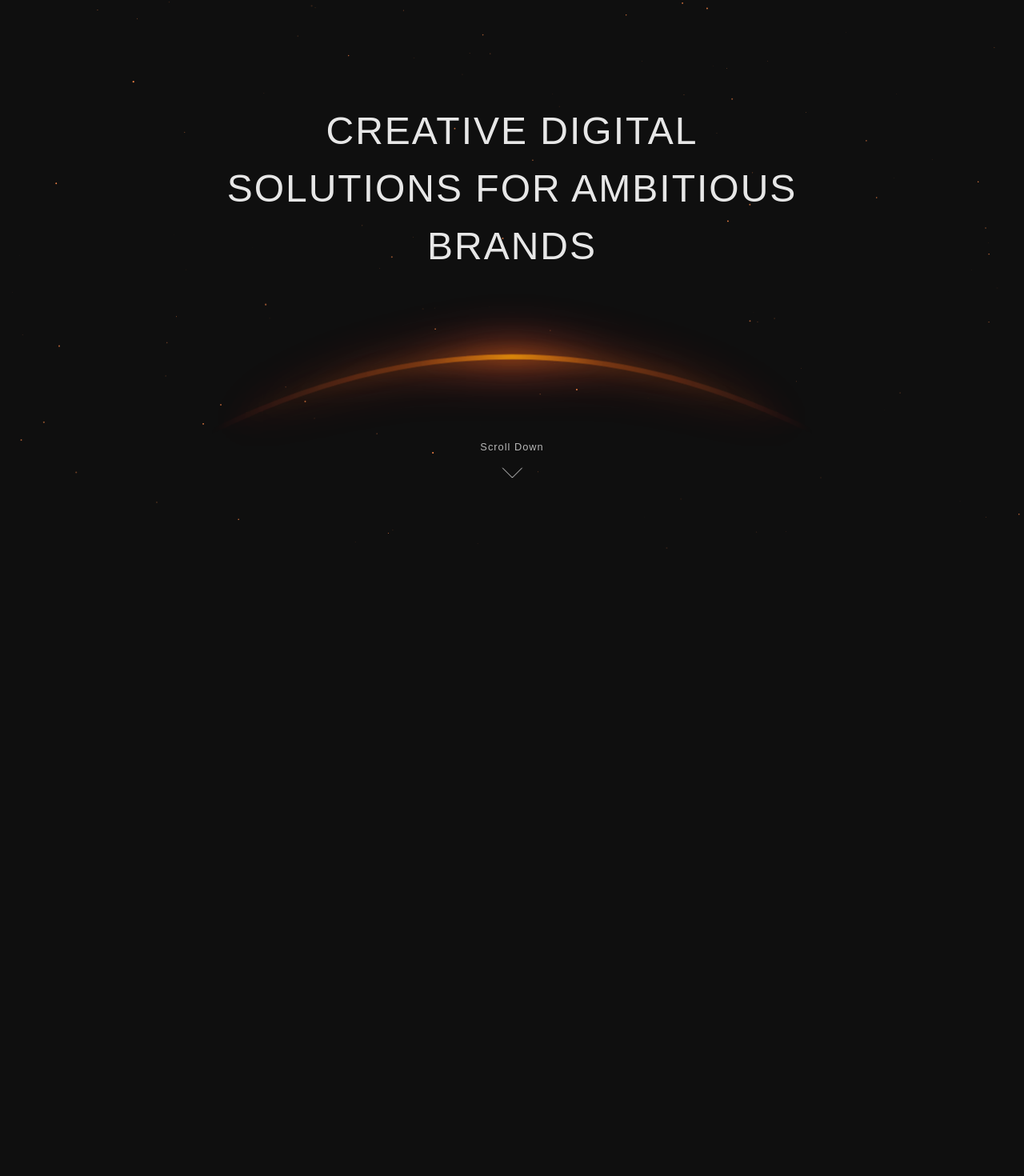
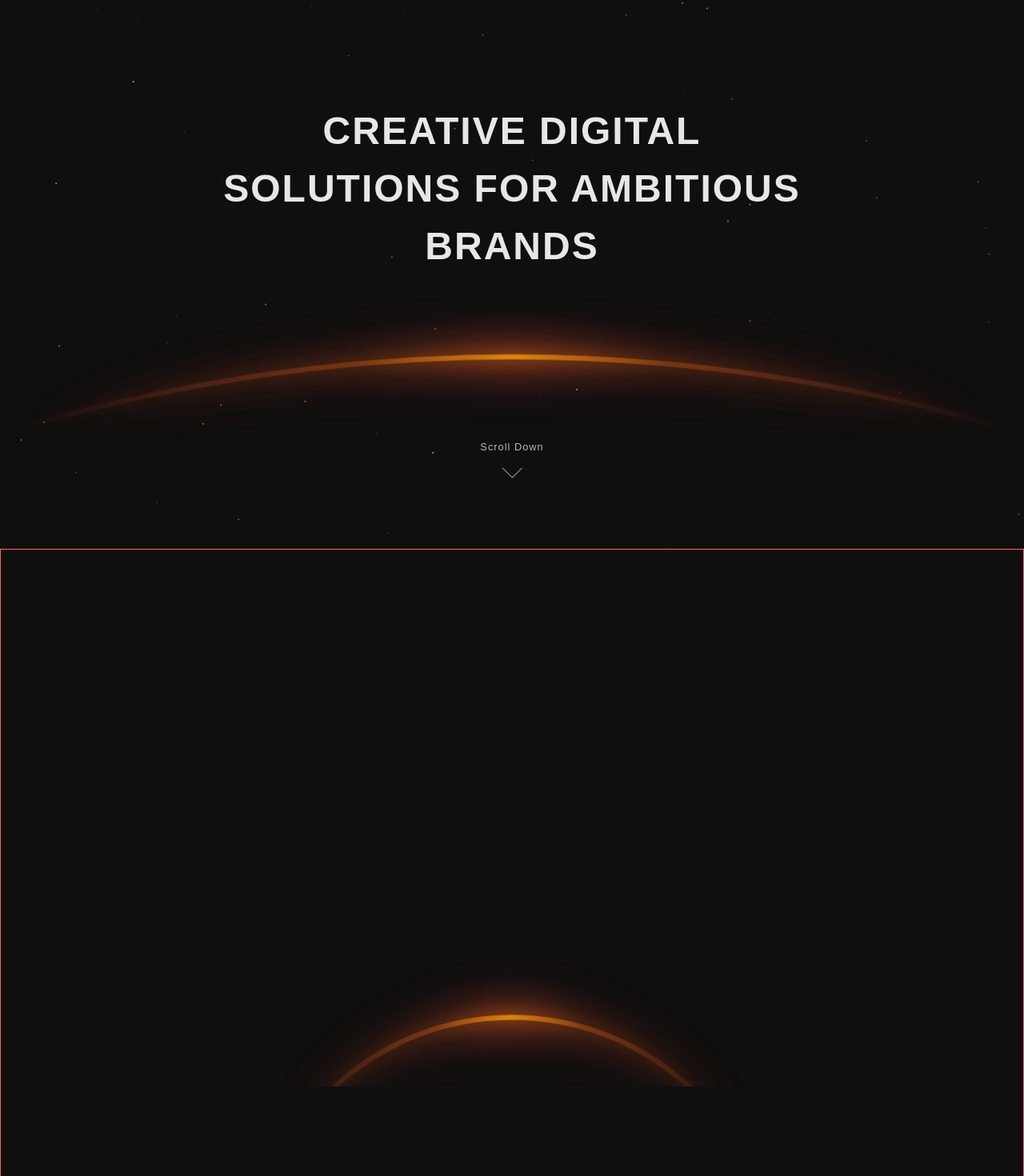
Before and after one commit to BELAL999/Aspect-agency, a React (Vite) app: page / in a window 1280 px wide. Shown: the part 114-1584 px from the top of the page at 80% size. Built offline with nearby package versions, Linux system fonts and the light colour scheme; a web font is replaced by a local one.

Commit message:
adjust to the arc

```diff
--- a/src/App.jsx
+++ b/src/App.jsx
@@ -9,6 +9,7 @@ const App = () => {
   const {i18n } = useTranslation();
   useEffect(() => {
     document.body.dir = i18n.dir();
+    document.body.setAttribute('lang', i18n.language);
   }, [i18n.language]);
 
   return (
--- a/src/components/About.jsx
+++ b/src/components/About.jsx
@@ -7,8 +7,8 @@ import GlowingArcs from './Arc.jsx';
 const About = () => {
   const {t} = useTheme();
   return (
-    <section id='about' className='h-screen flex justify-center items-center relative '>
-
+    <section id='about' className='h-screen flex justify-center items-center relative border border-red-400'>
+      <GlowingArcs pahtData="M 200 350 A 150 150 0 0 1 600 270"/>
     </section>
   )
 }
--- a/src/components/Arc.jsx
+++ b/src/components/Arc.jsx
@@ -1,4 +1,5 @@
-export default function GlowingArcs({ ref }) {
+export default function GlowingArcs({ ref = null, pahtData }) {
+    console.log(pahtData)
     return (
         <div className="absolute top-[60%] w-full h-40 lg:h-48 overflow-hidden">
             <svg
@@ -9,7 +10,7 @@ export default function GlowingArcs({ ref }) {
                 preserveAspectRatio="xMidYMid slice"
             >
                 <defs>
-                    <linearGradient id="arcGradient" x1="0%" y1="0%" x2="100%" y2="0%">
+                   <linearGradient id="arcGradient" x1="0%" y1="0%" x2="100%" y2="0%">
                         <stop offset="0%" stopColor="#ef4444" stopOpacity="0" />
                         <stop offset="35%" stopColor="#f97316" stopOpacity="0.3" />
                         <stop offset="50%" stopColor="#f59e0b" stopOpacity="0.8" />
@@ -25,7 +26,7 @@ export default function GlowingArcs({ ref }) {
                     </filter>
                 </defs>
                 <path
-                    d="M 162 150 Q 400 30 638 150"
+                    d={pahtData}
                     fill="none"
                     stroke="url(#arcGradient)"
                     strokeWidth="4"
--- a/src/components/Hero.jsx
+++ b/src/components/Hero.jsx
@@ -103,7 +103,7 @@ const HeroSection = () => {
                         </svg>
                     </div>
                 </div>
-                <GlowingArcs ref={arc} />
+                <GlowingArcs ref={arc} pahtData = "M 0 150 Q 400 30 800 150"  />
             </section>
 
     );
--- a/src/components/heroSection.css
+++ b/src/components/heroSection.css
@@ -25,7 +25,7 @@
 }
 .hero-content h1 {
     font-size: clamp(2.5rem, 6vw, 3rem);
-    font-weight: 300;
+    font-weight: 600;
     max-width: 748px;
     margin: 0;
     margin-top: -100px;
--- a/src/i18n.js
+++ b/src/i18n.js
@@ -19,5 +19,8 @@ i18n
         caches: ['localStorage']
         }
 });
-
+// i18n.on('languageChanged', (lng) => {
+//     document.documentElement.setAttribute('lang', lng);
+//     document.documentElement.setAttribute('dir', i18n.dir(lng));
+// });
 export default i18n;
--- a/src/index.css
+++ b/src/index.css
@@ -2,6 +2,14 @@
 @import url('https://fonts.googleapis.com/css2?family=Rethink+Sans:ital,wght@0,400..800;1,400..800&display=swap');
 
 @import "tailwindcss";
+
+
+@font-face {
+    font-family: 'Bukra'; /* You choose this name */
+    src: url("src/assets/fonts/29LT Bukra Regular.woff2") format('woff2');
+    font-weight: normal; /* or 400 */
+    font-style: normal;
+}
 
 
 @theme{
@@ -13,6 +21,10 @@ body{
     font-family: "Rethink Sans", sans-serif;
     position: relative;
     overflow-x: hidden;
+}
+
+:lang(ar) {
+    font-family: 'Bukra', sans-serif;
 }
 
 .container {
```
Also changed, not shown: src/assets/fonts/29LT Bukra Regular.woff2 (added).
